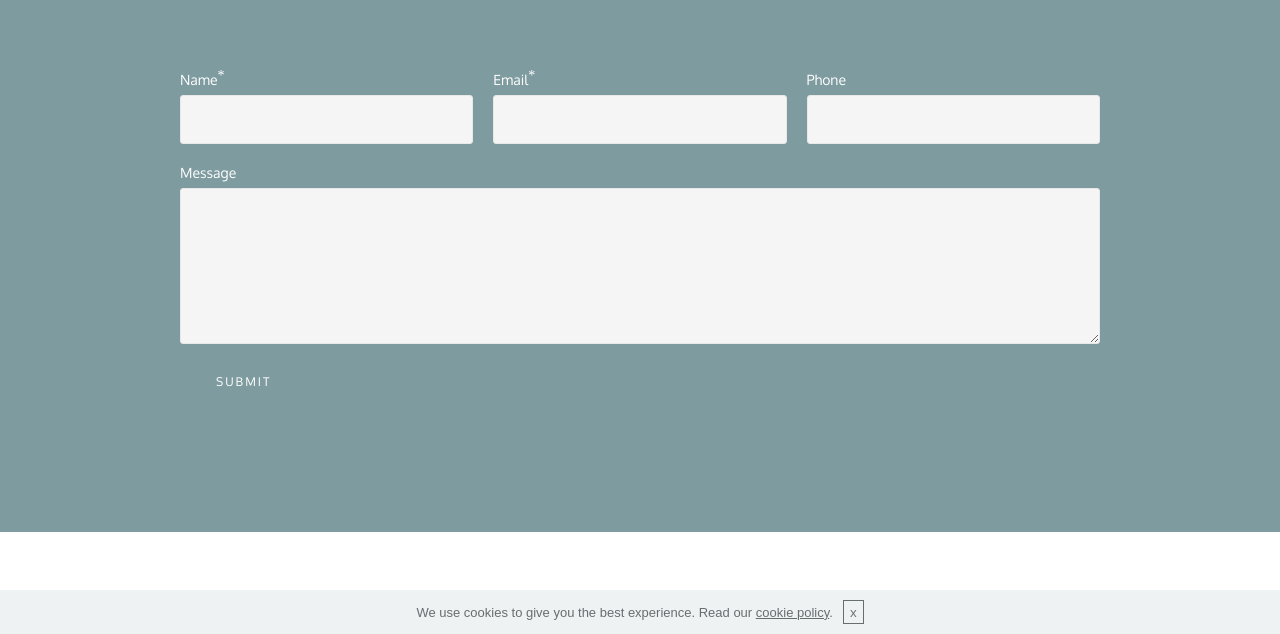
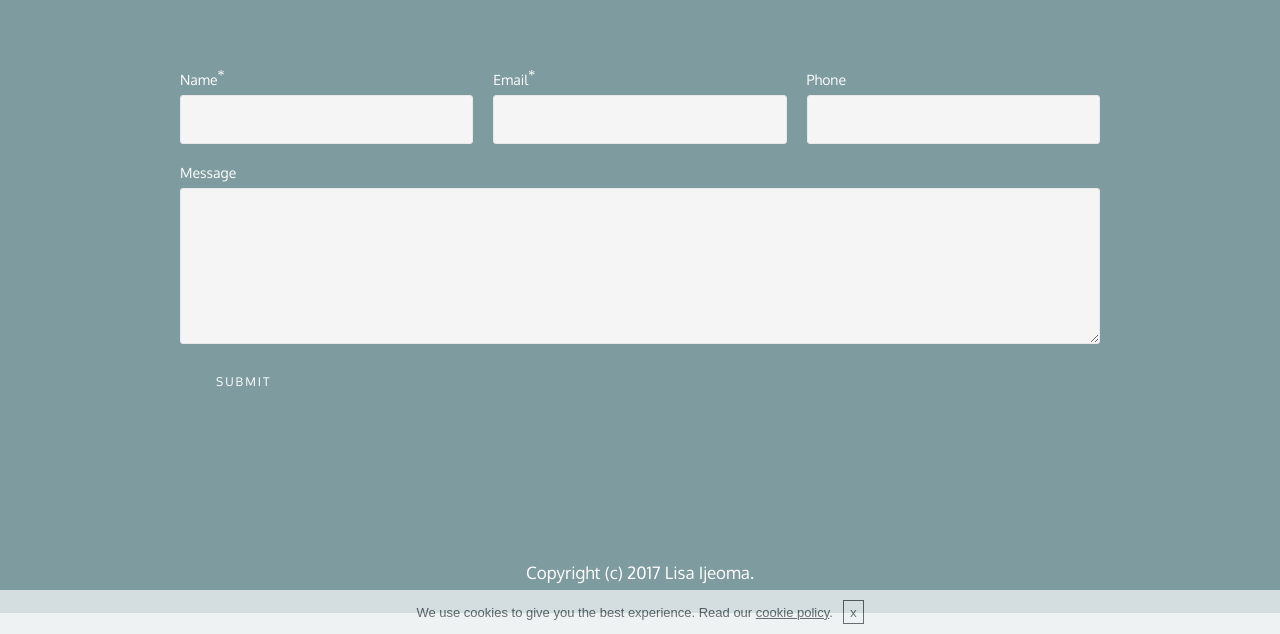
Before and after one commit to Lisaijeoma/Pub, a plain HTML site: page Contact.html in a window 1280 px wide. Shown: the part 166-800 px from the top of the page. Drawn offline with Linux system fonts and the light colour scheme.

Commit message:
create github pages

```diff
--- a/Contact.html
+++ b/Contact.html
@@ -65,7 +65,7 @@
 
 </section>
 
-<section class="engine"><a rel="external" href="https://mobirise.com">https://mobirise.com/</a></section><section class="mbr-section mbr-after-navbar" id="form1-f" style="background-color: rgb(126, 155, 159); padding-top: 80px; padding-bottom: 120px;">
+<section class="engine"><a rel="external" href="https://mobirise.com">Mobirise Web Site Builder</a></section><section class="mbr-section mbr-after-navbar" id="form1-f" style="background-color: rgb(126, 155, 159); padding-top: 80px; padding-bottom: 120px;">
 
     <div class="mbr-section mbr-section__container mbr-section__container--middle">
         <div class="container">
@@ -90,7 +90,7 @@
 
                     <form action="https://mobirise.com/" method="post" data-form-title="Contact me&amp;nbsp;">
 
-                        <input type="hidden" value="NWfy8Dz/GZrzdO/5VgD9Au/ISKtodUx1IjgpEWp+zNrHKXZMmO0UP4URZwK8v7bEQeRVl/1VUV4SwrLNxsLKmxaf8tFXZvnFPQxCCvJm5kPEtWizfVwxATKuPIZE8aGD" data-form-email="true">
+                        <input type="hidden" value="vIWxnvugdticuaDuWO6vCCiPoDLkw68UrsZAyJ6HqLY2GuDj4oqn7EH7XT8YKJ1rlkGRSkcy/CPUcRDC0EIZ46QmhEZEQQoOKiDcUF+hvvG8eGnamGRIvnhjVIPgBuCw" data-form-email="true">
 
                         <div class="row row-sm-offset">
 
@@ -131,6 +131,13 @@
     </div>
 </section>
 
+<footer class="mbr-small-footer mbr-section mbr-section-nopadding" id="footer1-1b" style="background-color: rgb(126, 155, 159); padding-top: 1.75rem; padding-bottom: 1.75rem;">
+
+    <div class="container">
+        <p class="text-xs-center">Copyright (c) 2017 Lisa Ijeoma.</p>
+    </div>
+</footer>
+
 
   <script src="assets/web/assets/jquery/jquery.min.js"></script>
   <script src="assets/tether/tether.min.js"></script>
--- a/assets/mobirise/css/mbr-additional.css
+++ b/assets/mobirise/css/mbr-additional.css
@@ -588,6 +588,10 @@ h6,
 #msg-box5-12 P {
   color: #ffffff;
 }
+#footer1-1b P {
+  font-size: 17px;
+  color: #ffffff;
+}
 
 #ext_menu-d .hide-buttons .nav-btn {
   display: none !important;
@@ -669,6 +673,10 @@ h6,
 #msg-box5-16 H3 {
   color: #ffffff;
 }
+#footer1-1b P {
+  font-size: 17px;
+  color: #ffffff;
+}
 
 #ext_menu-e .hide-buttons .nav-btn {
   display: none !important;
@@ -746,6 +754,10 @@ h6,
   text-align: center;
 }
 #form1-f SMALL {
+  color: #ffffff;
+}
+#footer1-1b P {
+  font-size: 17px;
   color: #ffffff;
 }
 
@@ -840,3 +852,7 @@ h6,
 #social-buttons4-t .btn-social {
   color: #fff;
 }
+#footer1-1b P {
+  font-size: 17px;
+  color: #ffffff;
+}
```
Also changed, not shown: Aboutme.html (+8 -1 lines), Drawings.html (+8 -1 lines), Paintings.html (+8 -1 lines), index.html (+1 -1 lines), 1 other file.
